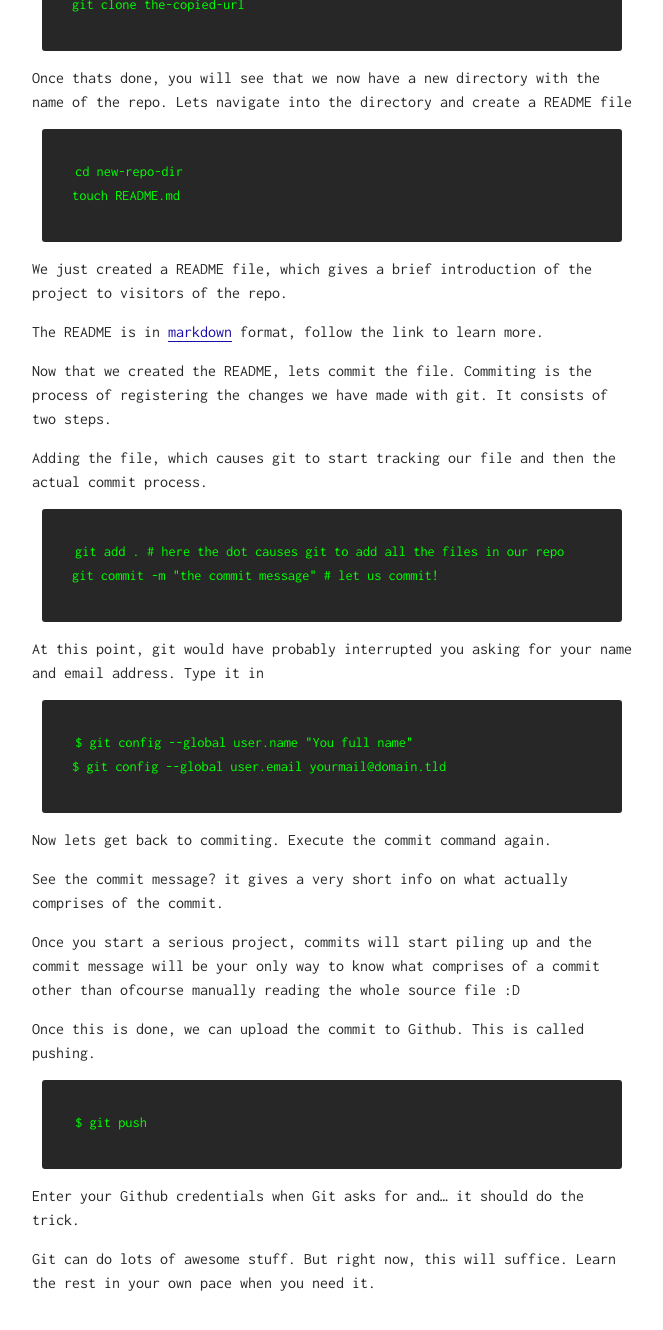
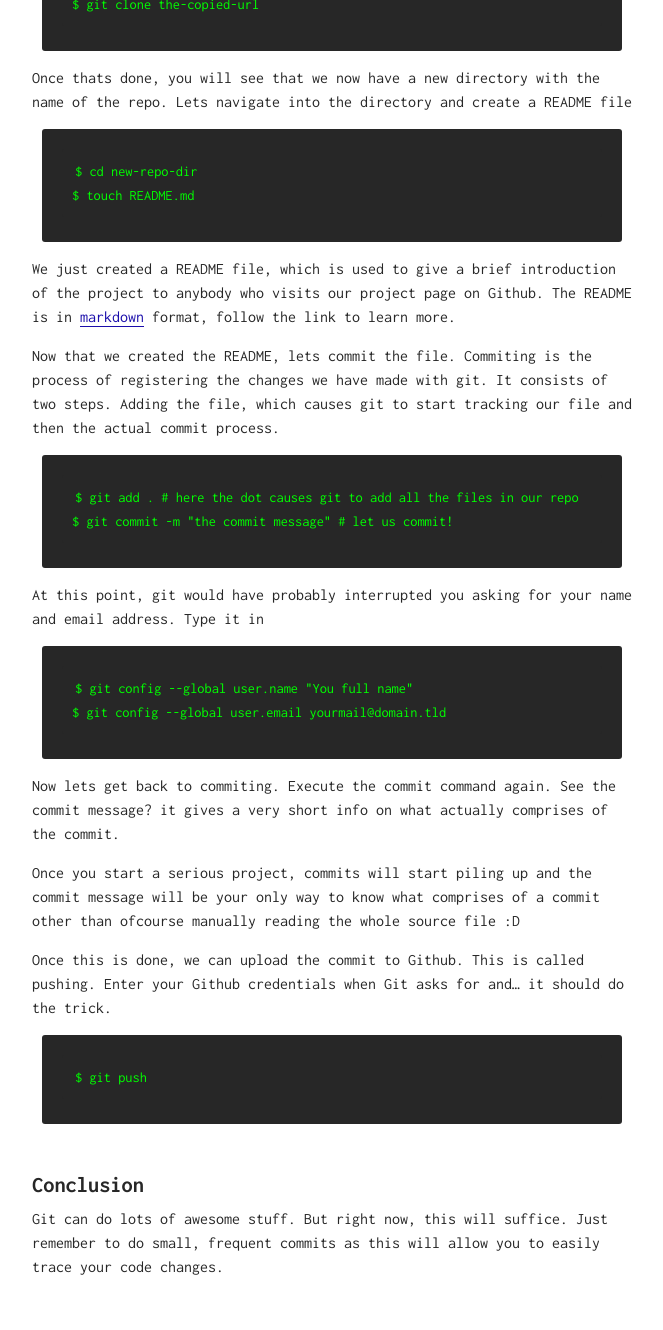
Before and after one commit to karuvally/karuvally.github.io, a Jekyll site: the page built from _posts/2019-01-01-git-quickstart.md, in a window 1280 px wide and 1400 px high, scrolled down 1452 px. Shown: the top 1330 px of the window, without its empty margins (308-971 px from the left). Built offline with Jekyll 4.4.1, drawn with Linux system fonts in a browser that asks for light colours; some of the changed text lies outside the part shown.

Commit message:
lots of refactoring and formatting

```diff
--- a/_posts/2019-01-01-git-quickstart.md
+++ b/_posts/2019-01-01-git-quickstart.md
@@ -46,29 +46,27 @@ to clipboard.
 Now open the terminal, navigate to a directory where you want to store the
 repo and execute
 
-    cd /home/user
-    git clone the-copied-url
+    $ cd /home/user
+    $ git clone the-copied-url
 
 Once thats done, you will see that we now have a new directory with the name
 of the repo. Lets navigate into the directory and create a README file
 
-    cd new-repo-dir
-    touch README.md
+    $ cd new-repo-dir
+    $ touch README.md
 
-We just created a README file, which gives a brief introduction of the project
-to visitors of the repo.
-
-The README is in [markdown](https://daringfireball.net/projects/markdown/syntax)
-format, follow the link to learn more.
+We just created a README file, which is used to give a brief introduction of
+the project to anybody who visits our project page on Github. The README is in
+[markdown](https://daringfireball.net/projects/markdown/syntax) format, follow
+the link to learn more.
 
 Now that we created the README, lets commit the file. Commiting is the process
 of registering the changes we have made with git. It consists of two steps.
-
 Adding the file, which causes git to start tracking our file and then the
 actual commit process.
 
-    git add . # here the dot causes git to add all the files in our repo
-    git commit -m "the commit message" # let us commit!
+    $ git add . # here the dot causes git to add all the files in our repo
+    $ git commit -m "the commit message" # let us commit!
 
 At this point, git would have probably interrupted you asking for your name
 and email address. Type it in
@@ -76,20 +74,20 @@ and email address. Type it in
     $ git config --global user.name "You full name"
     $ git config --global user.email yourmail@domain.tld
 
-Now lets get back to commiting. Execute the commit command again.
-
-See the commit message? it gives a very short info on what actually comprises
-of the commit.
+Now lets get back to commiting. Execute the commit command again. See the
+commit message? it gives a very short info on what actually comprises of the
+commit.
 
 Once you start a serious project, commits will start piling up and the commit
 message will be your only way to know what comprises of a commit other than
 ofcourse manually reading the whole source file :D
 
 Once this is done, we can upload the commit to Github. This is called pushing.
+Enter your Github credentials when Git asks for and... it should do the trick.
 
     $ git push
 
-Enter your Github credentials when Git asks for and... it should do the trick.
-
-Git can do lots of awesome stuff. But right now, this will suffice. Learn the
-rest in your own pace when you need it.
+# Conclusion
+Git can do lots of awesome stuff. But right now, this will suffice. Just
+remember to do small, frequent commits as this will allow you to easily trace
+your code changes.
```
